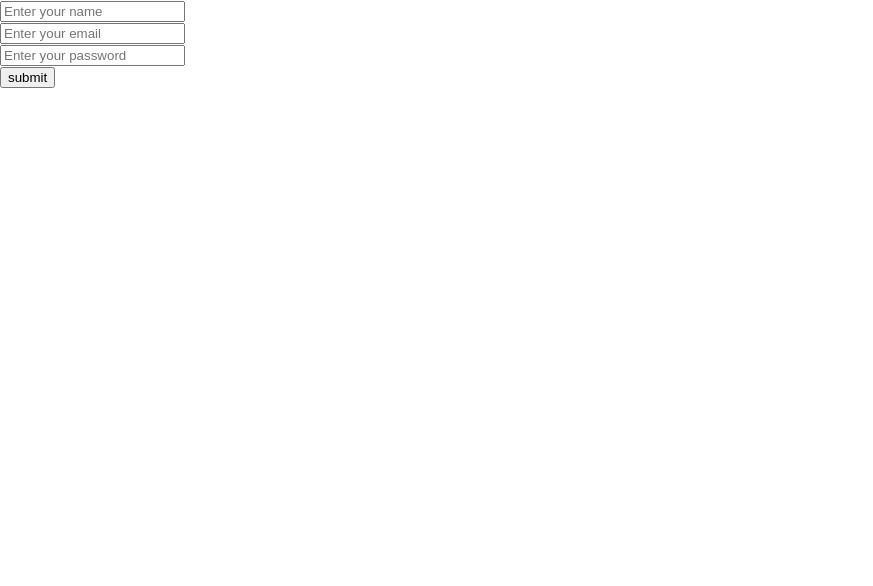
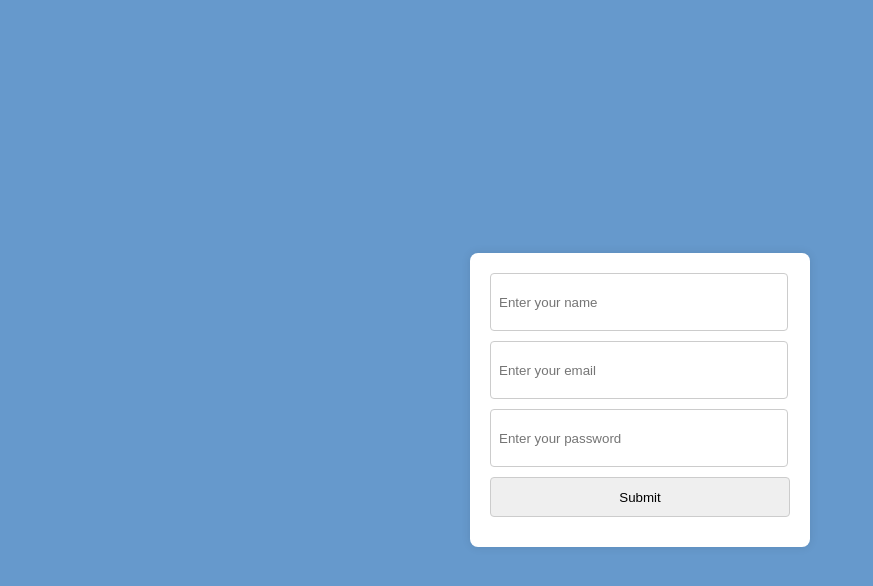
Before and after one commit to alxxalex/Bug-Tracking-TW, a React (Create React App) app in the folder gui/bug-tracking/: page /signup in a window 1280 px wide. Shown: the top 586 px of the page, without its empty margins (0-873 px from the left). Built offline with nearby package versions, Linux system fonts and the light colour scheme.

Commit message:
Added validation for signup and login

```diff
--- a/gui/bug-tracking/src/App.css
+++ b/gui/bug-tracking/src/App.css
@@ -1,34 +1,3 @@
-.App-logo {
-  height: 40vmin;
-  pointer-events: none;
-}
-
-@media (prefers-reduced-motion: no-preference) {
-  .App-logo {
-    animation: App-logo-spin infinite 20s linear;
-  }
-}
-
-.App-header {
-  background-color: #282c34;
-  min-height: 100vh;
-  display: flex;
-  flex-direction: column;
-  align-items: center;
-  justify-content: center;
-  font-size: calc(10px + 2vmin);
-  color: white;
-}
-
-.App-link {
-  color: #61dafb;
-}
-
-@keyframes App-logo-spin {
-  from {
-    transform: rotate(0deg);
-  }
-  to {
-    transform: rotate(360deg);
-  }
-}
+/* .App {
+  background-color: black;
+} */
--- a/gui/bug-tracking/src/App.js
+++ b/gui/bug-tracking/src/App.js
@@ -1,16 +1,17 @@
 import "./App.css";
 import Home from "./components/Home";
-import SignUpForm from "./components/SignUpForm";
+import SignUpForm from "./components/authentication/SignUpForm";
+import LogInForm from "./components/authentication/LogInForm";
 import { BrowserRouter, Routes, Route } from "react-router-dom";
 
 function App() {
   return (
     <div className="App">
       <BrowserRouter>
-        {/* <Home /> */}
         <Routes>
           <Route path="/" element={<Home />}></Route>
           <Route path="/signup" element={<SignUpForm />}></Route>
+          <Route path="/login" element={<LogInForm />}></Route>
         </Routes>
       </BrowserRouter>
     </div>
--- /dev/null
+++ b/gui/bug-tracking/src/components/Home.css
@@ -0,0 +1,18 @@
+.home {
+    height: 100vh;
+    background-color: #6699CC;
+}
+
+.button-container{
+    display: flex;
+    justify-content: flex-end;
+}
+
+.signup-button,
+.login-button{
+    margin-left: 10px;
+}
+
+.login-button{
+    margin-right: 20px;
+}
--- a/gui/bug-tracking/src/components/Home.js
+++ b/gui/bug-tracking/src/components/Home.js
@@ -1,11 +1,22 @@
 import { Link } from "react-router-dom";
+import "./Home.css";
+
 function Home() {
   return (
-    <div className="signup-button">
-      {/* Use Link to navigate to the SignUpForm */}
-      <Link to="/signup">
-        <button>Sign up</button>
-      </Link>
+    <div className="home">
+      <div className="button-container">
+        <div className="signup-button">
+          <Link to="/signup">
+            <button>Sign up</button>
+          </Link>
+        </div>
+
+        <div className="login-button">
+          <Link to="/login">
+            <button>Log in</button>
+          </Link>
+        </div>
+      </div>
     </div>
   );
 }
--- a/gui/bug-tracking/src/components/SignUpForm.css
+++ /dev/null
@@ -1,43 +0,0 @@
-.signup-form {
-    height: 200px;
-    width: 200px;
-    background-color: gainsboro;
-    margin: 10px;
-    display: flex;
-    align-items: center;
-    justify-content: center;
-    flex-flow: row wrap;
-    padding: 30px;
-  }
-
-  .signup-form .name {
-    height: 60px;
-    width: 200px;
-    display: flex;
-    align-items: center;
-    justify-content: center;
-  }
-
-  .signup-form .email {
-    height: 60px;
-    width: 200px;
-    display: flex;
-    align-items: center;
-    justify-content: center;
-  }
-
-  .signup-form .password {
-    height: 40px;
-    width: 200px;
-    display: flex;
-    align-items: center;
-    justify-content: center;
-  }
-
-  .signup-form .submit {
-    height: 40px;
-    width: 200px;
-    display: flex;
-    align-items: center;
-    justify-content: center;
-  }
--- a/gui/bug-tracking/src/components/SignUpForm.js
+++ /dev/null
@@ -1,61 +0,0 @@
-import { useState } from "react";
-import { useNavigate } from "react-router-dom";
-
-const SERVER = "http://localhost:5001";
-
-function SignUpForm(_props) {
-  const [name, setName] = useState("");
-  const [email, setEmail] = useState("");
-  const [password, setPassword] = useState("");
-
-  const userData = {
-    name: name,
-    email: email,
-    password: password,
-  };
-  let navigate = useNavigate();
-  const addUser = async () => {
-    await fetch(`${SERVER}/api/newUser`, {
-      method: "post",
-      headers: {
-        "Content-Type": "application/json",
-      },
-      body: JSON.stringify(userData),
-    });
-
-    navigate("/");
-  };
-
-  return (
-    <div className="signup-form">
-      <div>
-        <div className="name">
-          <input
-            type="text"
-            placeholder="Enter your name"
-            onChange={(evt) => setName(evt.target.value)}
-          />
-        </div>
-        <div className="email">
-          <input
-            type="text"
-            placeholder="Enter your email"
-            onChange={(evt) => setEmail(evt.target.value)}
-          />
-        </div>
-        <div className="password">
-          <input
-            type="password"
-            placeholder="Enter your password"
-            onChange={(evt) => setPassword(evt.target.value)}
-          />
-        </div>
-        <div className="submit">
-          <input type="button" value="submit" onClick={addUser} />
-        </div>
-      </div>
-    </div>
-  );
-}
-
-export default SignUpForm;
--- /dev/null
+++ b/gui/bug-tracking/src/components/authentication/LogInForm.css
@@ -0,0 +1,31 @@
+.login-container {
+  display: flex;
+  justify-content: center;
+  align-items: center;
+  height: 100vh;
+  background-color: #6699CC;
+}
+
+.login-form {
+  width: 300px;
+  padding: 20px;
+  background-color: white;
+  border-radius: 8px;
+  box-shadow: 0 0 10px rgba(0, 0, 0, 0.1);
+}
+
+.login-form input {
+  width: calc(100% - 20px);
+  margin-bottom: 10px;
+  padding: 8px;
+  border: 1px solid #ccc;
+  border-radius: 4px;
+}
+
+.login-form .login{
+  width: 320px;;
+}
+
+.login-form .error-message {
+  color: red;
+}
--- /dev/null
+++ b/gui/bug-tracking/src/components/authentication/LogInForm.js
@@ -0,0 +1,66 @@
+import React, { useState } from "react";
+import { useNavigate } from "react-router-dom";
+import "./LogInForm.css";
+
+const SERVER = "http://localhost:5001";
+
+function LogInForm(props) {
+  const [email, setEmail] = useState("");
+  const [password, setPassword] = useState("");
+  const [error, setError] = useState(null);
+  let navigate = useNavigate();
+
+  const userData = {
+    email: email,
+    password: password,
+  };
+
+  const handleClick = async () => {
+    try {
+      const response = await fetch(`${SERVER}/api/authenticate`, {
+        method: "POST",
+        headers: {
+          "Content-Type": "application/json",
+        },
+        body: JSON.stringify(userData),
+      });
+
+      if (response.ok) {
+        navigate("/");
+      } else {
+        setError("Authentication failed");
+      }
+    } catch (error) {
+      console.error("Error:", error);
+      setError("An error occurred");
+    }
+  };
+
+  return (
+    <div className="login-container">
+      <div className="login-form">
+        {error && <div className="error-message">{error}</div>}
+
+        <div className="email">
+          <input
+            type="text"
+            placeholder="Enter your email"
+            onChange={(evt) => setEmail(evt.target.value)}
+          />
+        </div>
+        <div className="password">
+          <input
+            type="password"
+            placeholder="Enter your password"
+            onChange={(evt) => setPassword(evt.target.value)}
+          />
+        </div>
+        <div className="login">
+          <input type="button" value="Log in" onClick={handleClick} />
+        </div>
+      </div>
+    </div>
+  );
+}
+
+export default LogInForm;
--- /dev/null
+++ b/gui/bug-tracking/src/components/authentication/SignUpForm.css
@@ -0,0 +1,32 @@
+.signup-container {
+  display: flex;
+  justify-content: center;
+  align-items: center;
+  height: 100vh;
+  background-color: #6699CC;
+}
+
+.signup-form {
+  width: 300px;
+  padding: 20px;
+  background-color: white;
+  border-radius: 8px;
+  box-shadow: 0 0 10px rgba(0, 0, 0, 0.1);
+}
+
+.signup-form input {
+  width: calc(100% - 20px);
+  height: 40px;
+  padding: 8px;
+  border: 1px solid #ccc;
+  border-radius: 4px;
+  margin-bottom: 10px;
+}
+
+.signup-form .submit {
+  width: 320px;
+}
+
+.signup-form .error-message {
+  color: red;
+}
--- /dev/null
+++ b/gui/bug-tracking/src/components/authentication/SignUpForm.js
@@ -0,0 +1,76 @@
+import { useState } from "react";
+import { useNavigate } from "react-router-dom";
+import "./SignUpForm.css";
+
+const SERVER = "http://localhost:5001";
+
+function SignUpForm(_props) {
+  const [name, setName] = useState("");
+  const [email, setEmail] = useState("");
+  const [password, setPassword] = useState("");
+  const [error, setError] = useState(null);
+
+  const userData = {
+    name: name,
+    email: email,
+    password: password,
+  };
+  let navigate = useNavigate();
+  const addUser = async () => {
+    try {
+      const response = await fetch(`${SERVER}/api/newUser`, {
+        method: "post",
+        headers: {
+          "Content-Type": "application/json",
+        },
+        body: JSON.stringify(userData),
+      });
+
+      if (response.ok) {
+        navigate("/");
+      } else {
+        setError("Authentication failed");
+      }
+    } catch (error) {
+      console.error("Error:", error);
+      setError("An error occurred");
+    }
+  };
+
+  return (
+    <div className="signup-container">
+      <div className="signup-form">
+        {error && <div className="error-message">{error}</div>}
+
+        <div>
+          <div className="name">
+            <input
+              type="text"
+              placeholder="Enter your name"
+              onChange={(evt) => setName(evt.target.value)}
+            />
+          </div>
+          <div className="email">
+            <input
+              type="text"
+              placeholder="Enter your email"
+              onChange={(evt) => setEmail(evt.target.value)}
+            />
+          </div>
+          <div className="password">
+            <input
+              type="password"
+              placeholder="Enter your password"
+              onChange={(evt) => setPassword(evt.target.value)}
+            />
+          </div>
+          <div className="submit">
+            <input type="button" value="Submit" onClick={addUser} />
+          </div>
+        </div>
+      </div>
+    </div>
+  );
+}
+
+export default SignUpForm;
```
Also changed, not shown: gui/bug-tracking/src/components/LogInForm.css (deleted, +0 -27 lines), gui/bug-tracking/src/components/LogInForm.js (deleted, +0 -30 lines), 1 other file (tests, documents, lock files or other folders).
